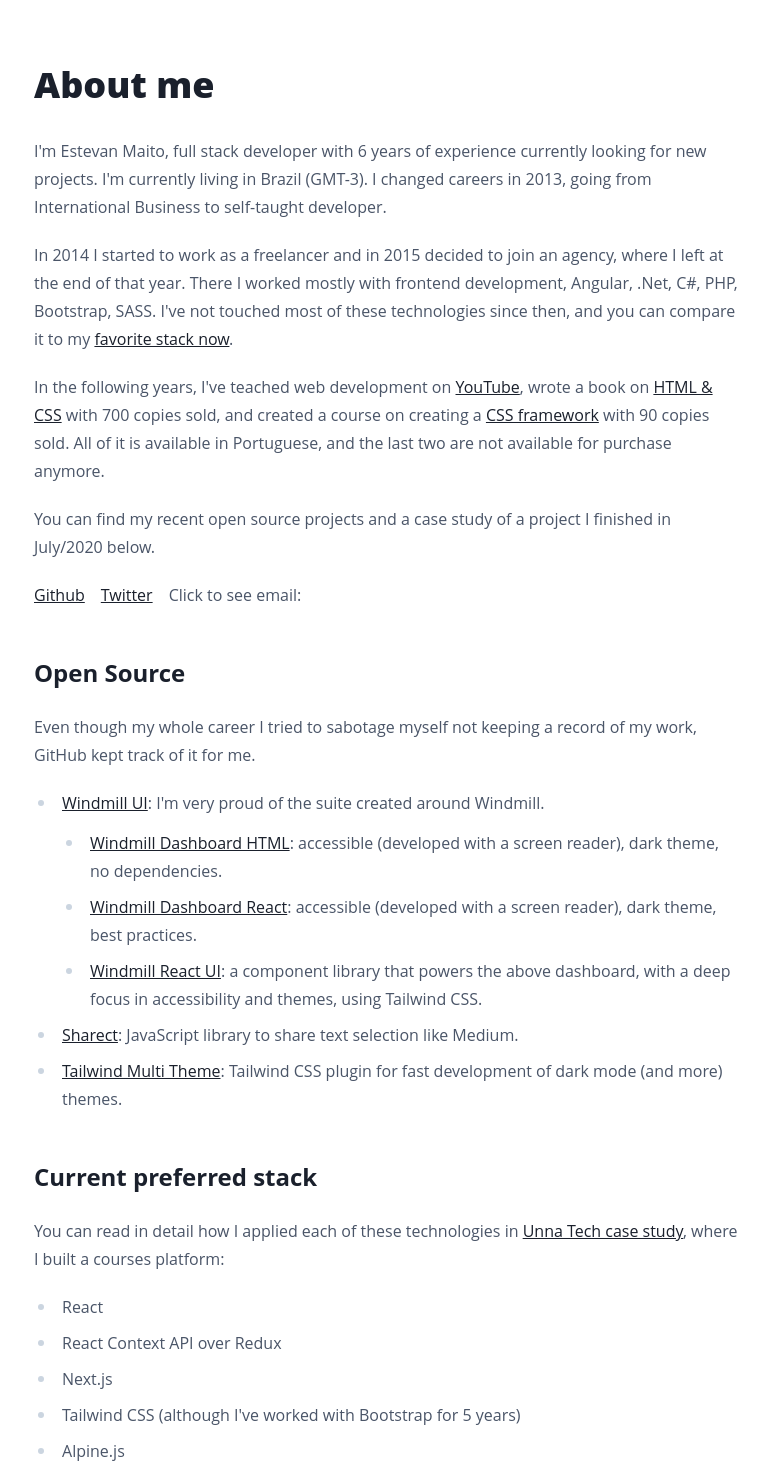
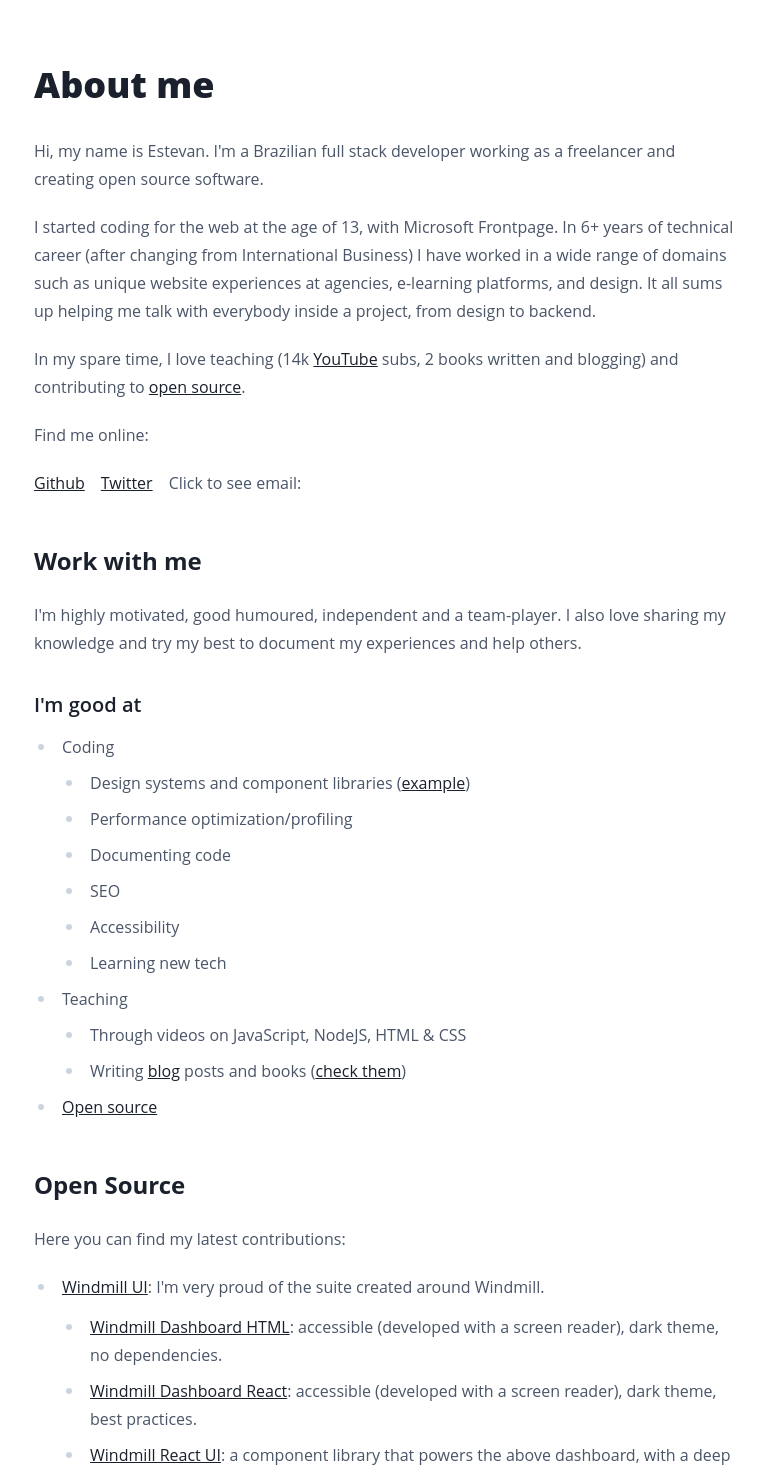
Before and after one commit to estevanmaito/blog, a Next.js app: page /about in a window 1280 px wide. Shown: the part 60-1530 px from the top of the page, without its empty margins (254-1022 px from the left). Built offline with nearby package versions, Linux system fonts and the light colour scheme.

Commit message:
update about me

```diff
--- a/pages/about.js
+++ b/pages/about.js
@@ -43,45 +43,73 @@
       <main className="max-w-2xl px-4 mx-auto my-10 prose xs:px-8 lg:max-w-3xl">
         <h1>About me</h1>
         <p>
-          I'm Estevan Maito, full stack developer with 6 years of experience currently looking for
-          new projects. I'm currently living in Brazil (GMT-3). I changed careers in 2013, going
-          from International Business to self-taught developer.
+          Hi, my name is Estevan. I'm a Brazilian full stack developer working as a freelancer and
+          creating open source software.
         </p>
         <p>
-          In 2014 I started to work as a freelancer and in 2015 decided to join an agency, where I
-          left at the end of that year. There I worked mostly with frontend development, Angular,
-          .Net, C#, PHP, Bootstrap, SASS. I've not touched most of these technologies since then,
-          and you can compare it to my <a href="#stack">favorite stack now</a>.
+          I started coding for the web at the age of 13, with Microsoft Frontpage. In 6+ years of
+          technical career (after changing from International Business) I have worked in a wide
+          range of domains such as unique website experiences at agencies, e-learning platforms, and
+          design. It all sums up helping me talk with everybody inside a project, from design to
+          backend.
         </p>
         <p>
-          In the following years, I've teached web development on{' '}
-          <a href="https://youtube.com/estevanmaito">YouTube</a>, wrote a book on{' '}
-          <a href="https://web.archive.org/web/20180103082105/http://www.aprendahtmlecss.com.br/">
-            HTML & CSS
-          </a>{' '}
-          with 700 copies sold, and created a course on creating a{' '}
-          <a href="https://vimeo.com/estevanmaito">CSS framework</a> with 90 copies sold. All of it
-          is available in Portuguese, and the last two are not available for purchase anymore.
+          In my spare time, I love teaching (14k{' '}
+          <a href="https://youtube.com/estevanmaito">YouTube</a> subs, 2 books written and blogging)
+          and contributing to <a href="https://github.com/estevanmaito">open source</a>.
         </p>
+        <div>
+          <p>Find me online:</p>
+          <p className="space-x-4">
+            <a href="https://github.com/estevanmaito">Github</a>
+            <a href="https://twitter.com/estevanmaito">Twitter</a>
+            <span className="cursor-pointer" onClick={() => setEmailIsVisible(true)}>
+              Click to see email: {emailIsVisible && 'ejmaito@gmail.com'}
+            </span>
+          </p>
+        </div>
+
+        <h2>Work with me</h2>
+
         <p>
-          You can find my recent open source projects and a case study of a project I finished in
-          July/2020 below.
+          I'm highly motivated, good humoured, independent and a team-player. I also love sharing my
+          knowledge and try my best to document my experiences and help others.
         </p>
 
-        <p className="space-x-4">
-          <a href="https://github.com/estevanmaito">Github</a>
-          <a href="https://twitter.com/estevanmaito">Twitter</a>
-          <span className="cursor-pointer" onClick={() => setEmailIsVisible(true)}>
-            Click to see email: {emailIsVisible && 'ejmaito@gmail.com'}
-          </span>
-        </p>
+        <h3>I'm good at</h3>
+
+        <ul>
+          <li>
+            Coding
+            <ul>
+              <li>
+                Design systems and component libraries (
+                <a href="https://windmillui.com/react-ui">example</a>)
+              </li>
+              <li>Performance optimization/profiling</li>
+              <li>Documenting code</li>
+              <li>SEO</li>
+              <li>Accessibility</li>
+              <li>Learning new tech</li>
+            </ul>
+          </li>
+          <li>
+            Teaching
+            <ul>
+              <li>Through videos on JavaScript, NodeJS, HTML & CSS</li>
+              <li>
+                Writing <a href="/blog">blog</a> posts and books (<a href="/#books">check them</a>)
+              </li>
+            </ul>
+          </li>
+          <li>
+            <a href="https://github.com/estevanmaito">Open source</a>
+          </li>
+        </ul>
 
         <h2>Open Source</h2>
 
-        <p>
-          Even though my whole career I tried to sabotage myself not keeping a record of my work,
-          GitHub kept track of it for me.
-        </p>
+        <p>Here you can find my latest contributions:</p>
         <ul>
           <li>
             <a href="https://windmillui.com">Windmill UI</a>: I'm very proud of the suite created
@@ -110,6 +138,12 @@
             <a href="https://tailwindcss-multi-theme.now.sh/">Tailwind Multi Theme</a>: Tailwind CSS
             plugin for fast development of dark mode (and more) themes.
           </li>
+          <li>
+            <a href="https://github.com/romefrontend/rome/issues/839#issuecomment-672338554">
+              Rome Frontend
+            </a>
+            : Accessiblity audit and fixes.
+          </li>
         </ul>
 
         <h2 id="stack">Current preferred stack</h2>
@@ -123,9 +157,11 @@
         </p>
         <ul>
           <li>React</li>
-          <li>React Context API over Redux</li>
+          <li>React Context API over Redux (worked with it in the past)</li>
+          <li>TypeScript</li>
+          <li>Jest</li>
           <li>Next.js</li>
-          <li>Tailwind CSS (although I've worked with Bootstrap for 5 years)</li>
+          <li>Tailwind CSS (also worked with Bootstrap/Sass for 5 years)</li>
           <li>Alpine.js</li>
           <li>Node.js</li>
           <li>Mongo DB</li>
@@ -144,7 +180,7 @@
         </p>
 
         <ul>
-          <li>GMT-3 (1h less than New York)</li>
+          <li>EST timezone</li>
           <li>Fullstack developer with stronger frontend skills</li>
           <li>
             +3 years of <strong>React</strong> experience, worked with <strong>Redux</strong> in the
@@ -165,7 +201,7 @@
             Recent experience with <strong>Alpine.js</strong>
           </li>
           <li>
-            <strong>Tailwind CSS</strong> or Bootstrap
+            <strong>Tailwind CSS</strong> (contributor and plugin creator) or Bootstrap
           </li>
           <li>
             Thinking about <strong>accessibility</strong> as a top priority in UX (I usually work
@@ -174,7 +210,7 @@
           <li>Travis CI</li>
           <li>
             I've also worked in the past with: Vue, Styled Components, Gatsby, Redux, SQL Server,
-            Angular, Firebase
+            Angular, Firebase, C#, .NET
           </li>
           <li>
             Can communicate with <strong>designers</strong>
```
